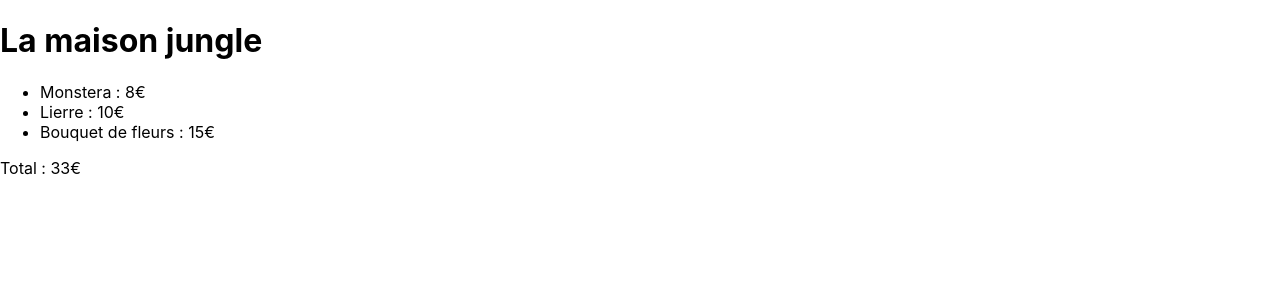
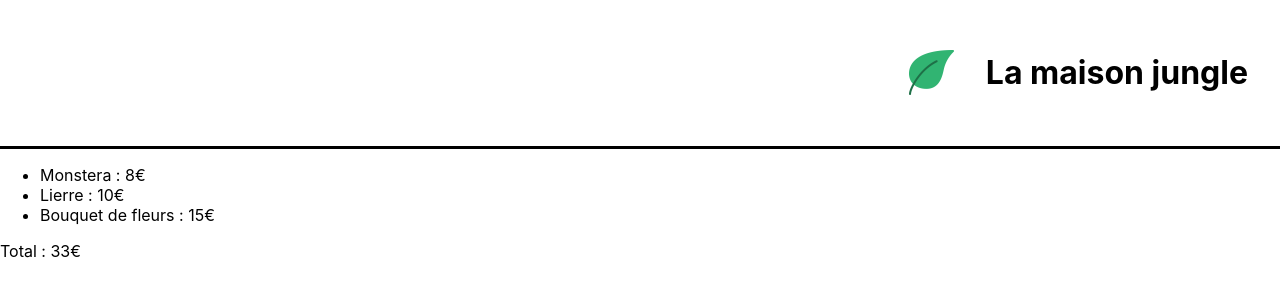
Before and after one commit to Patrice-H/la_maison_jungle, a React (Create React App) app: page / in a window 1280 px wide. Shown: the top 300 px of the page. Built offline with nearby package versions, Linux system fonts and the light colour scheme.

Commit message:
Update banner component and add styles

```diff
--- /dev/null
+++ b/src/components/Banner/Banner.css
@@ -0,0 +1,17 @@
+.banner {
+    color: black;
+    text-align: right;
+    padding: 32px;
+    border-bottom: solid 3px black;
+    display: flex;
+    justify-content: flex-end;
+    flex-direction: row;
+    align-items: center;
+}
+.banner-title {
+    padding-left: 32px;
+}
+.banner-logo {
+    height: 45px;
+    width: 45px;
+}
--- a/src/components/Banner/Banner.js
+++ b/src/components/Banner/Banner.js
@@ -1,9 +1,14 @@
 import React from "react";
+import logo from '../../assets/logo.png';
+import './Banner.css';
 
 const Banner = () => {
     return (
-    <h1>La maison jungle</h1>
+        <header className='banner'>
+            <img src={ logo } alt='La maison jungle' className='banner-logo' />
+            <h1 className='banner-title'>La maison jungle</h1>
+        </header>
     );
 }
 
-export default Banner
+export default Banner;
```
Also changed, not shown: src/assets/logo.png (added).
